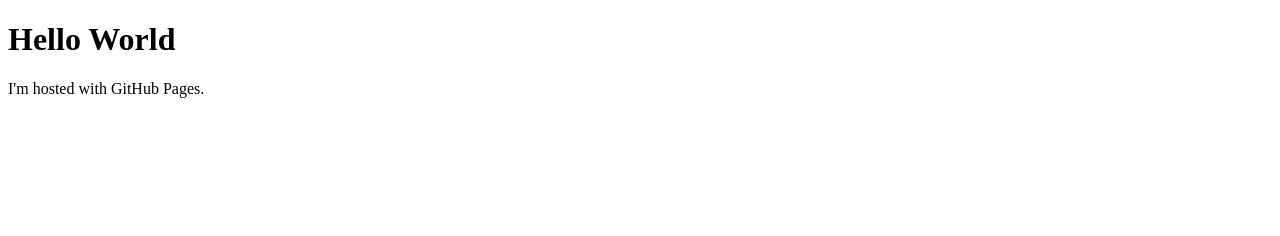
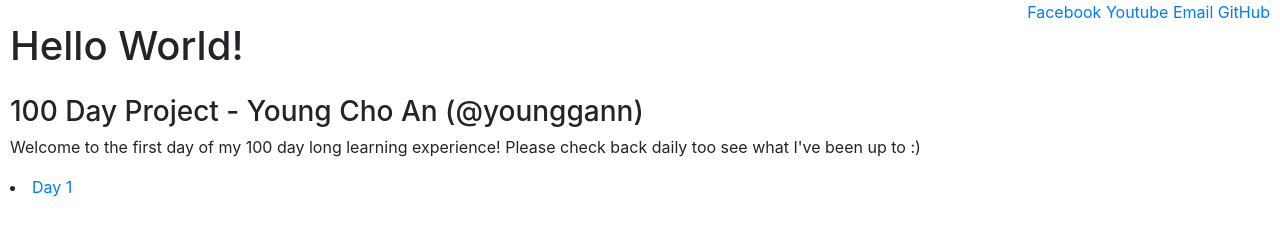
Before and after one commit to younggann/younggann.github.io, a plain HTML site: page index.html in a window 1280 px wide. Drawn offline with nearby package versions, Linux system fonts and the light colour scheme.

Commit message:
changed back

```diff
--- a/index.html
+++ b/index.html
@@ -1,7 +1,24 @@
 <!DOCTYPE html>
 <html>
-<body>
-<h1>Hello World</h1>
-<p>I'm hosted with GitHub Pages.</p>
-</body>
+    <head>
+        <title> 100 Day Project - Young Cho An (younggann)</title>
+        <link rel="stylesheet" href="styles.css">
+        <link rel="stylesheet" href="https://maxcdn.bootstrapcdn.com/bootstrap/4.0.0-beta/css/bootstrap.min.css" integrity="sha384-/Y6pD6FV/Vv2HJnA6t+vslU6fwYXjCFtcEpHbNJ0lyAFsXTsjBbfaDjzALeQsN6M" crossorigin="anonymous">
+
+    </head>
+    <header>
+            <a href="https://www.facebook.com/young.an.58" > Facebook </a>
+            <a href="https://www.youtube.com/channel/UC16GoNZxBFXQNa3n0QJM4IA" > Youtube </a>
+            <a href="mailto:youngan@sas.upenn.edu" > Email </a>
+            <a href="https://github.com/younggann" > GitHub </a>
+    </header>
+    <body>
+        <h1> Hello World! </h1>
+        <h3> 100 Day Project - Young Cho An (@younggann) </h1>
+        <p> Welcome to the first day of my 100 day long learning experience! Please check back daily too see what I've been up to :) </p>
+    </body>
+
+    <div class="projects">
+        <li> <a href="index.html" > Day 1 </li>
+    </div>
 </html>
```
